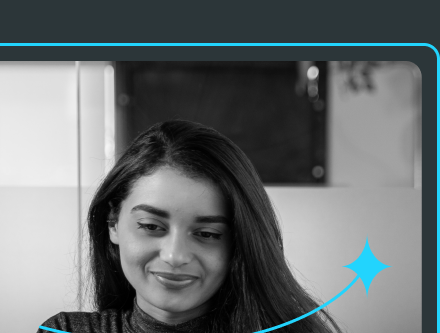
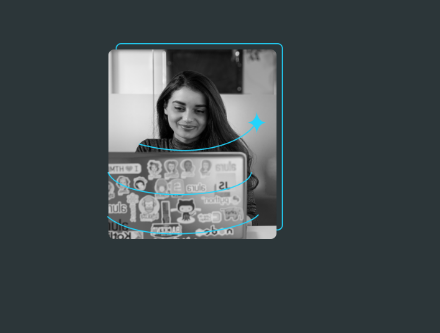
Before and after one commit to Hachan27/portif-lio, a plain HTML site: page resume.html in a window 390 px wide. Shown: the part 113-446 px from the top of the page, 440 px wide, since content can reach past the window. Drawn offline with nearby package versions, Linux system fonts and the light colour scheme.

Commit message:
Update style.css

```diff
--- a/styles/style.css
+++ b/styles/style.css
@@ -162,5 +162,8 @@ body {
         width:auto;
         padding: 5%;
     }
+    .apresentacao__foto{
+        width:50%;
+    }
 
 }
```
